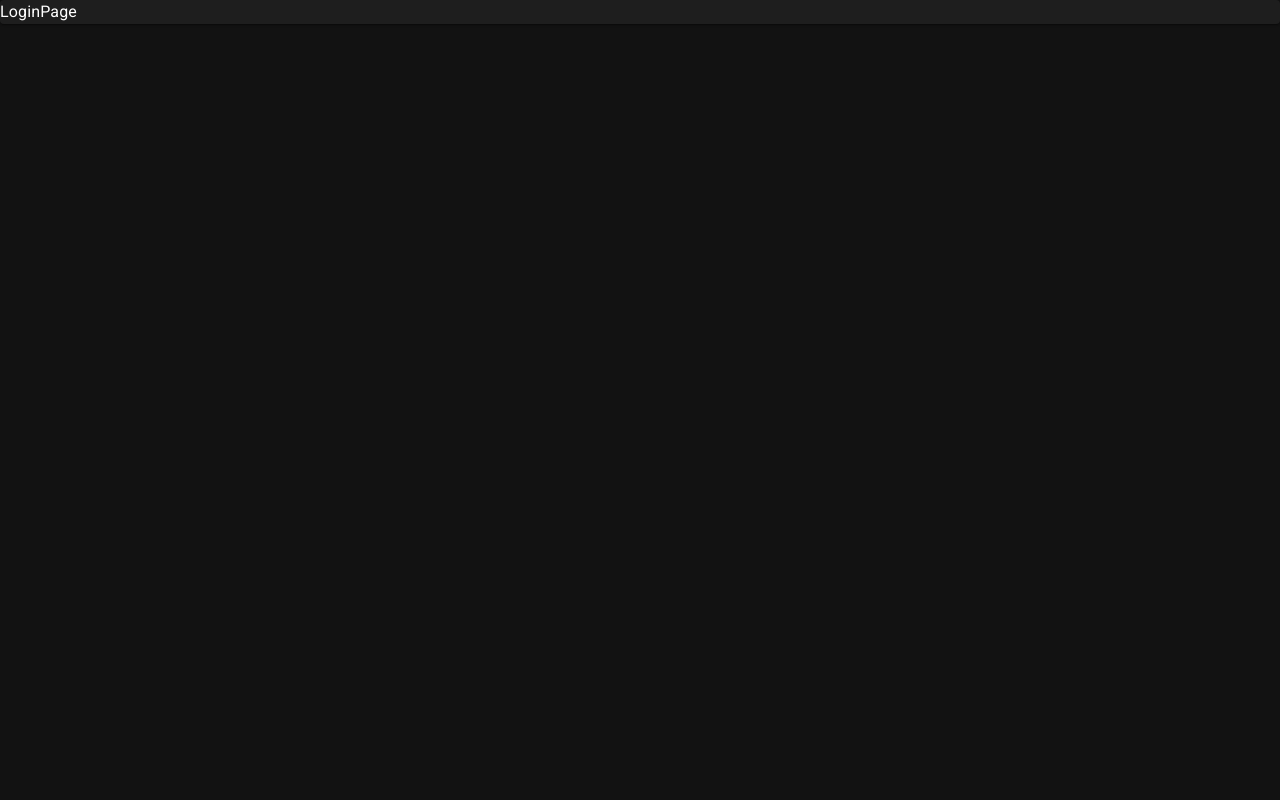
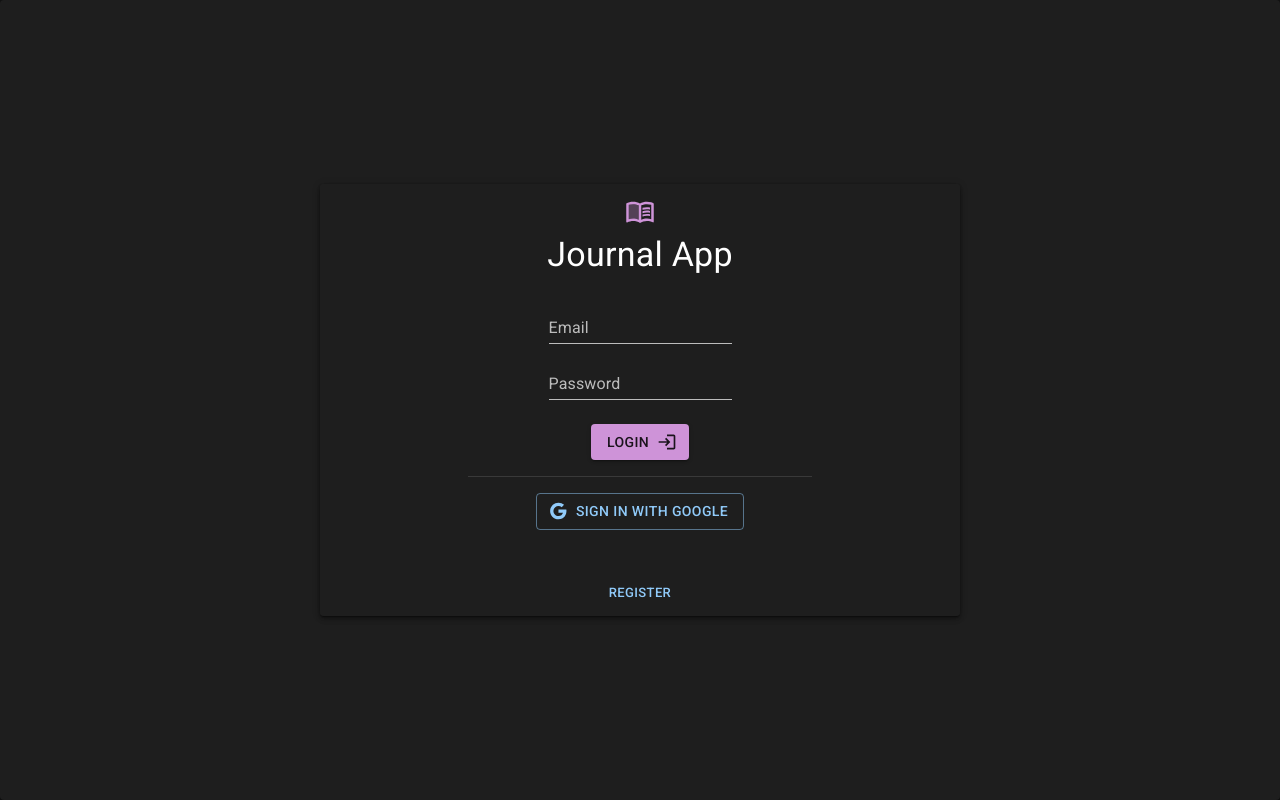
Before and after one commit to zJaaal/journal-react-app, a React (Vite) app: page /auth/login in a window 1280 px wide. Built offline with nearby package versions, Linux system fonts and the light colour scheme.

Commit message:
Added styles to Login Page

```diff
--- a/src/pages/auth/LoginPage.jsx
+++ b/src/pages/auth/LoginPage.jsx
@@ -1,5 +1,110 @@
+import {
+  Grid,
+  Typography,
+  Card,
+  CardContent,
+  CardActions,
+  Button,
+  Paper,
+  TextField,
+  Divider,
+} from "@mui/material";
+import GoogleIcon from "@mui/icons-material/Google";
+import MenuBookTwoToneIcon from "@mui/icons-material/MenuBookTwoTone";
+import LoginIcon from "@mui/icons-material/Login";
+import { Link } from "react-router-dom";
+
 const LoginPage = () => {
-  return <div>LoginPage</div>;
+  return (
+    <Grid
+      container
+      direction="row"
+      justifyContent="center"
+      alignItems="center"
+      alignContent="center"
+      height={"100vh"}
+    >
+      <Grid item xs={6}>
+        <Paper elevation={4}>
+          <Card>
+            <CardContent>
+              <Grid
+                container
+                direction="column"
+                rowSpacing={1}
+                justifyContent="center"
+                alignItems="center"
+                height={"100%"}
+              >
+                <MenuBookTwoToneIcon
+                  sx={{ marginTop: "4px", fontSize: "30px" }}
+                  color="secondary"
+                />
+                <Grid item xs={3}>
+                  <Typography variant="h4" gutterBottom>
+                    Journal App
+                  </Typography>
+                </Grid>
+                <Grid item xs={3}>
+                  <TextField
+                    id="standard-basic"
+                    label="Email"
+                    variant="standard"
+                    name="email"
+                    color="secondary"
+                    autoComplete="off"
+                  />
+                </Grid>
+                <Grid item xs={3}>
+                  <TextField
+                    id="standard-basic"
+                    label="Password"
+                    variant="standard"
+                    name="password"
+                    type="password"
+                    color="secondary"
+                  />
+                </Grid>
+              </Grid>
+            </CardContent>
+            <CardActions>
+              <Grid
+                container
+                direction="column"
+                justifyContent="center"
+                alignItems="center"
+                rowSpacing={2}
+              >
+                <Grid item xs={4}>
+                  <Button
+                    variant="contained"
+                    color="secondary"
+                    endIcon={<LoginIcon />}
+                  >
+                    Login
+                  </Button>
+                </Grid>
+                <Divider
+                  variant="middle"
+                  sx={{ width: "55%", paddingTop: "16px" }}
+                />
+                <Grid item xs={4}>
+                  <Button variant="outlined" startIcon={<GoogleIcon />}>
+                    Sign in with Google
+                  </Button>
+                </Grid>
+                <Grid item xs={4} mt={4}>
+                  <Link to="/auth/register">
+                    <Button size="small">Register</Button>
+                  </Link>
+                </Grid>
+              </Grid>
+            </CardActions>
+          </Card>
+        </Paper>
+      </Grid>
+    </Grid>
+  );
 };
 
 export default LoginPage;
```
